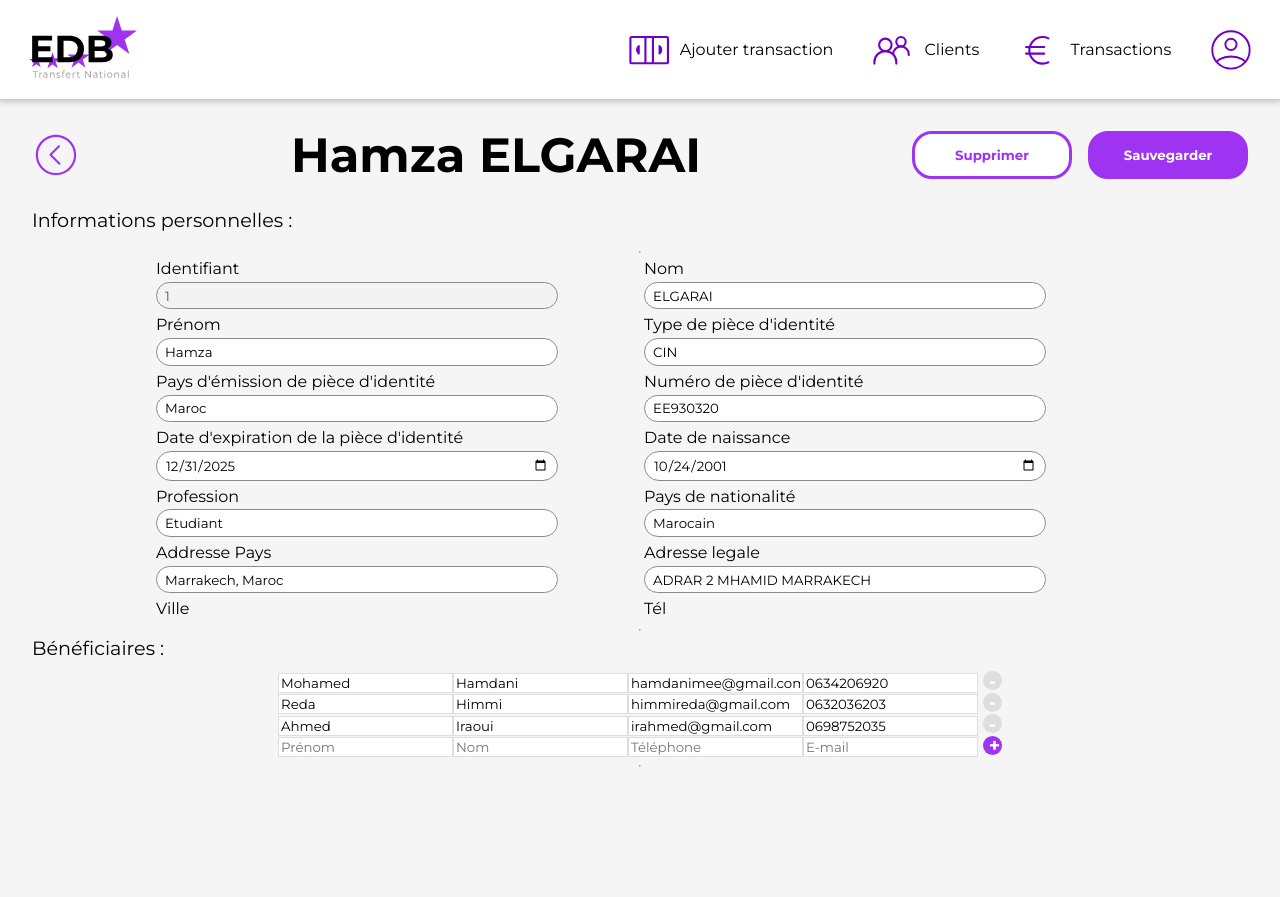
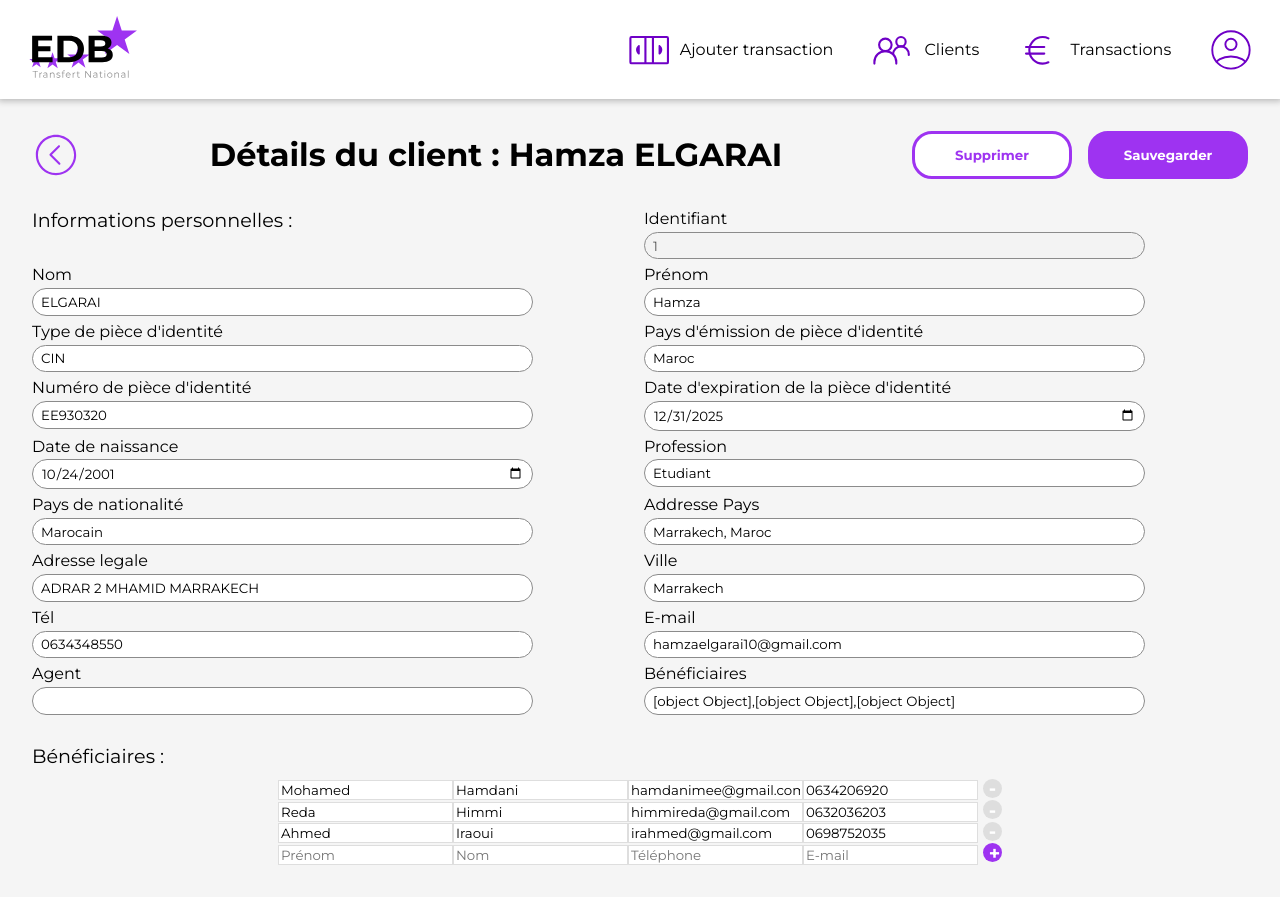
Before and after one commit to hamza-elgarai/agent-console-edb, an Angular app: page /client/1 in a window 1280 px wide. Before the commit the page ends 807 px from the top, so only its background shows below. Built offline with nearby package versions, Linux system fonts and the light colour scheme.

Commit message:
updated the client detail page

```diff
--- a/src/app/client-detail/client-detail.component.css
+++ b/src/app/client-detail/client-detail.component.css
@@ -3,10 +3,15 @@
     display: flex;
     flex-direction: column;
 }
+.grid-container{
+    display: grid;
+    grid-template-columns: auto;
+}
 header{
     padding-bottom: 2rem;
     display: flex;
     justify-content: space-between;
+    align-items: center;
 
 }
 .actions{
@@ -16,6 +21,7 @@ header{
 .action-btn{
     border: none;
     width: 10rem;
+    height: 3rem;
     border-radius: 20px;
     background-color: var(--acc-light);
     border: solid var(--acc-light) 3px;
@@ -46,7 +52,7 @@ header{
     fill: var(--acc-dark);
 }
 .name-title{
-    font-size: 3rem;
+    font-size: 2rem;
     display: block;
     font-weight: bold;
 }
@@ -54,11 +60,7 @@ header{
     display: grid;
     gap: 0.5rem;
     grid-template-columns: auto auto;
-    align-self: center;
     font-size: 1rem ;
-    max-height: 45vh;
-    overflow-y: scroll;
-    overflow-x: hidden;
 }
 .client-field{
     display: flex;
@@ -77,10 +79,11 @@ header{
 }
 .field-label{
     display: block;
-    width: 30rem;
+    width: 20rem;
 }
 
 .beneficiaires-container{
+    padding-top: 2rem;
     align-self: center;
     display: flex;
     flex-direction: column;
@@ -89,6 +92,9 @@ header{
 .ben-row-field{
     border-radius: 0;
     border: solid var(--light-grey) 1px;
+}
+.ben-table{
+    align-self: center;
 }
 .add-ben{
     border: none;
--- a/src/app/client-detail/client-detail.component.html
+++ b/src/app/client-detail/client-detail.component.html
@@ -4,16 +4,16 @@
             <path d="M11.739,13.962c-0.087,0.086-0.199,0.131-0.312,0.131c-0.112,0-0.226-0.045-0.312-0.131l-3.738-3.736c-0.173-0.173-0.173-0.454,0-0.626l3.559-3.562c0.173-0.175,0.454-0.173,0.626,0c0.173,0.172,0.173,0.451,0,0.624l-3.248,3.25l3.425,3.426C11.911,13.511,11.911,13.789,11.739,13.962 M18.406,10c0,4.644-3.763,8.406-8.406,8.406S1.594,14.644,1.594,10S5.356,1.594,10,1.594S18.406,5.356,18.406,10 M17.521,10c0-4.148-3.373-7.521-7.521-7.521c-4.148,0-7.521,3.374-7.521,7.521c0,4.148,3.374,7.521,7.521,7.521C14.147,17.521,17.521,14.148,17.521,10"></path>
         </svg></a>
 
-        <h1 class="name-title">{{client.prenom}} {{client.title}}</h1>
+        <h1 class="name-title">Détails du client : {{client.prenom}} {{client.title}}</h1>
         <div class="actions">
             <button class="action-btn del-btn">Supprimer</button>
             <button class="action-btn save-btn">Sauvegarder</button>
 
         </div>
     </header>
+    <div class="grid-container">
+      <div class="client-form">
         <h3 class="subtitle">Informations personnelles :</h3>
-    <hr>
-    <div class="client-form">
           <div class="client-field" *ngFor="let key of getObjectKeys(labels)">
               <label class="field-label" for="{{ key }}">{{ labels[key] }}</label>
 
@@ -51,9 +51,9 @@
               </ng-container>
             </div>
       </div>
-    <hr>
+      <div class="beneficiaires-container">
         <h3 class="subtitle">Bénéficiaires :</h3>
-    <div class="beneficiaires-container">
+        <div class="ben-table">
           <div class="ben-row" *ngFor="let ben of client.beneficiaires">
             <input type="text" name="" id="" class="ben-row-field" [(ngModel)]="ben.fname">
             <input type="text" name="" id="" class="ben-row-field" [(ngModel)]="ben.lname">
@@ -69,7 +69,8 @@
             <button class="add-ben" (click)="addBen()">+</button>
           </div>
         </div>
-      <hr>
+      </div>
+    </div>
 
 
 </div>
```
Lines whose indentation alone changed are shown as unchanged.
